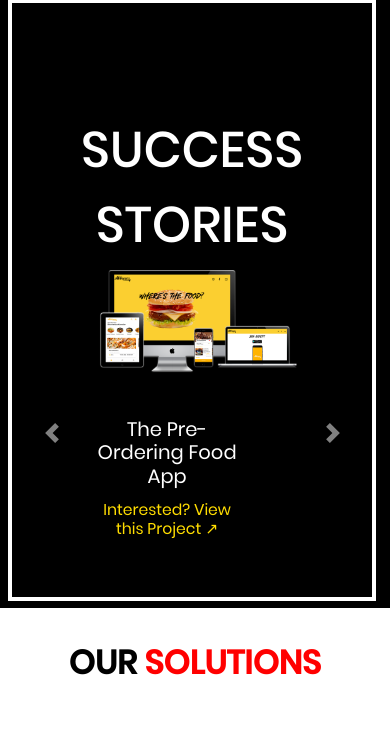
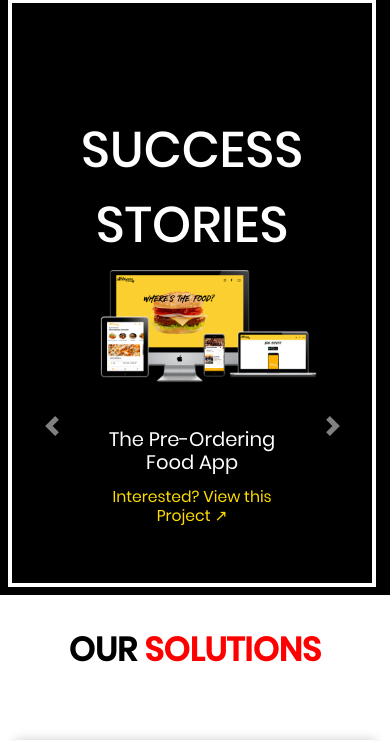
Before and after one commit to SameeranB/adroit, a PHP site: page /index.html in a window 390 px wide. Shown: the part 2535-3276 px from the top of the page. Run offline with PHP 8.4, Linux system fonts and the light colour scheme; some libraries are stand-ins or nearby versions; some web fonts are replaced.

Commit message:
Update style.css

```diff
--- a/css/style.css
+++ b/css/style.css
@@ -725,12 +725,13 @@ font-size: 22px;}
 @media only screen and (max-width: 600px) {
 .success4_slides img {
   width:140%;
+  padding-right: 50px;
+
 }
 .success4_slides{
 padding:0;
 width: 60%;
 padding-left:0px;
-padding-right: 50px;
 text-align: left;
 
 }
```
